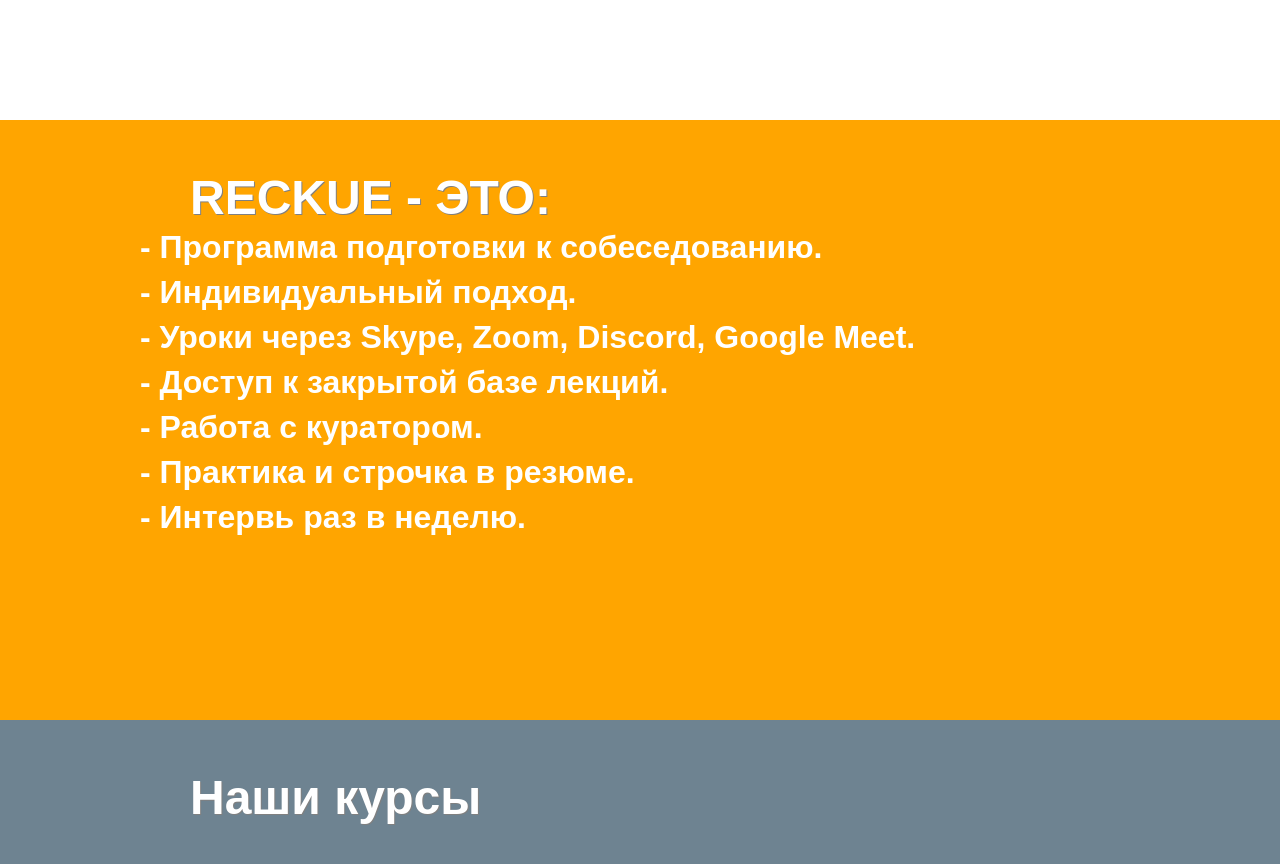
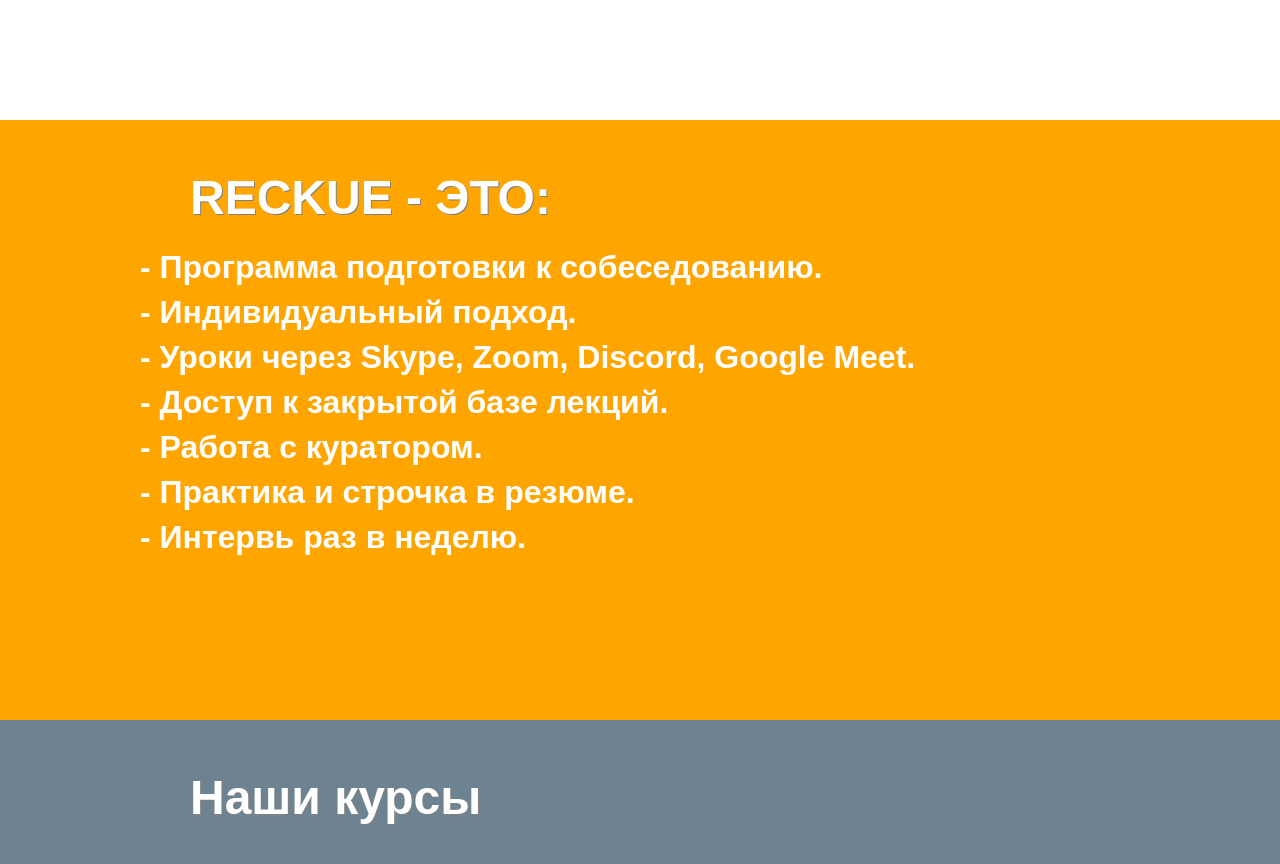
Before and after one commit to Reckue/landing-page, a plain HTML site: page index.html in a window 1280 px wide. Shown: the part 940-1804 px from the top of the page. Drawn offline with Linux system fonts and the light colour scheme.

Commit message:
Add padding 20 px for h1

```diff
--- a/index.html
+++ b/index.html
@@ -42,7 +42,7 @@
       padding: 0;
     }
     h1 {
-      padding: 50px 0 0 50px;
+      padding: 50px 0 20px 50px;
       font-size: 48px;
       color: #ffffff;
       text-shadow: 1px 1px #808080;
```
